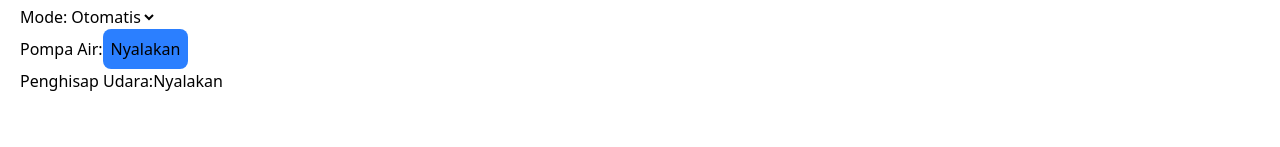
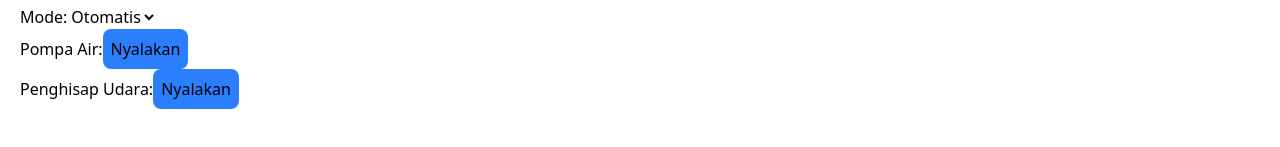
Before and after one commit to riskysaputro/app_iot, a React (Vite) app: page / in a window 1280 px wide. Shown: the part 197-344 px from the top of the page. Built offline with nearby package versions, Linux system fonts and the light colour scheme; no server answers.

Commit message:
change color button penghisap udara

```diff
--- a/src/Components/ControlPanel.jsx
+++ b/src/Components/ControlPanel.jsx
@@ -49,7 +49,7 @@ const ControlPanel = () => {
       <div>
         <label>
           Penghisap Udara:
-          <button onClick={() => updateStatus({ fan: !status.fan })} disabled={status.mode === 'auto'}>
+          <button onClick={() => updateStatus({ fan: !status.fan })} disabled={status.mode === 'auto'} className="bg-blue-500 rounded-lg p-2">
             {status.fan ? 'Matikan' : 'Nyalakan'}
           </button>
         </label>
```
